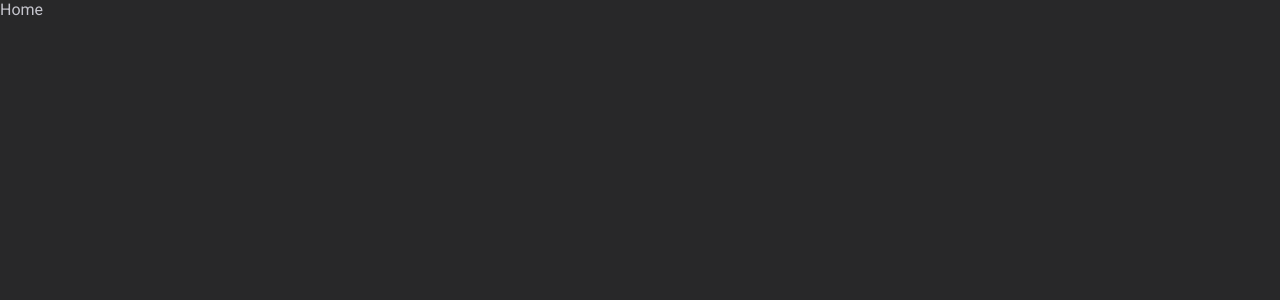
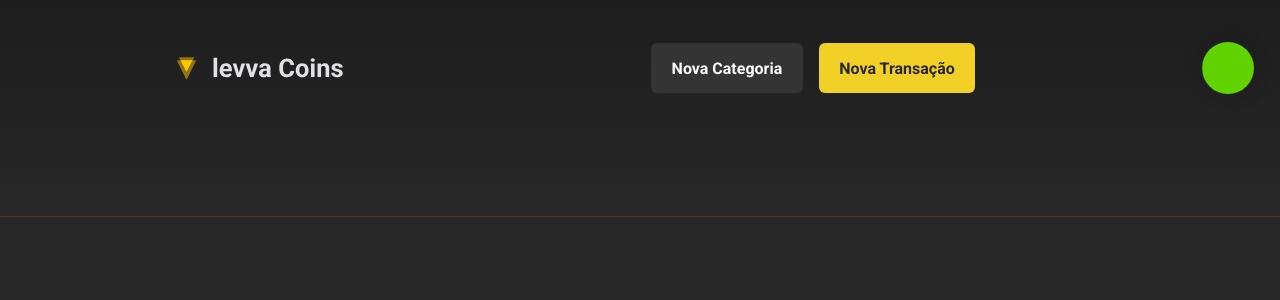
Before and after one commit to Myhr5/levva-coins, a React (Vite) app: page /home in a window 1280 px wide. Shown: the top 300 px of the page. Built offline with nearby package versions, Linux system fonts and the light colour scheme.

Commit message:
Estilização home

```diff
--- /dev/null
+++ b/src/components/Header/index.tsx
@@ -0,0 +1,27 @@
+import {
+  HeaderContainer,
+  HeaderContent,
+  NewCategoryButton,
+  NewTransactionButton,
+  UserAvatar,
+} from "./styles";
+
+import levvaCoinsLogo from "../../assets/logo.svg";
+import perfilIcon from "../../assets/icon.jpg";
+
+export function Header() {
+  return (
+    <HeaderContainer>
+      <HeaderContent>
+        <img src={levvaCoinsLogo} alt="levva Coins" />
+
+        <div>
+          <NewCategoryButton>Nova Categoria</NewCategoryButton>
+          <NewTransactionButton>Nova Transação</NewTransactionButton>
+        </div>
+      </HeaderContent>
+
+      <UserAvatar src={perfilIcon} alt="Jemima Luz" />
+    </HeaderContainer>
+  );
+}
--- /dev/null
+++ b/src/components/Header/styles.ts
@@ -0,0 +1,91 @@
+import styled from "styled-components";
+
+export const HeaderContainer = styled.header`
+  background: linear-gradient(
+    to bottom,
+    ${(props) => props.theme.black},
+    ${(props) => props.theme["gray-600"]}
+  );
+  padding: 2.5rem 0 7.5rem;
+
+  grid-column-start: 1;
+  grid-column-end: 4;
+
+  display: grid;
+  grid-template-columns: 1fr 70rem 7rem 1fr;
+
+  border-bottom: 1px solid ${(props) => props.theme["yellow-500"]}30;
+`;
+
+export const HeaderContent = styled.div`
+  width: 100%;
+  max-width: 70rem;
+
+  grid-column: 2;
+
+  display: flex;
+  justify-content: space-around;
+  align-items: center;
+`;
+
+export const NewCategoryButton = styled.button`
+  height: 50px;
+  background: ${(props) => props.theme["gray-500"]};
+  border: 1px solid transparent;
+  color: ${(props) => props.theme.white};
+  font-weight: bold;
+
+  border-radius: 6px;
+
+  padding: 0 1.25rem;
+  margin-right: 1rem;
+
+  transition: all 0.3s;
+
+  &:hover {
+    cursor: pointer;
+    background-color: ${(props) => props.theme["gray-600"]};
+    color: ${(props) => props.theme["yellow-500"]};
+    border: 1px solid ${(props) => props.theme["yellow-500"]};
+  }
+`;
+
+export const NewTransactionButton = styled.button`
+  height: 50px;
+  border: 0;
+  background: ${(props) => props.theme["yellow-300"]};
+  color: ${(props) => props.theme["gray-600"]};
+  font-weight: bold;
+
+  border-radius: 6px;
+
+  padding: 0 1.25rem;
+  margin-right: 1rem;
+
+  transition: background-color 0.3s;
+
+  &:hover {
+    cursor: pointer;
+    background-color: ${(props) => props.theme["yellow-500"]};
+  }
+`;
+
+export const UserAvatar = styled.img`
+  width: 3.5rem;
+  height: 3.5rem;
+  border-radius: 50%;
+  border: 2px solid transparent;
+  box-shadow: 0px 0px 10px 10px #00000010;
+
+  grid-column: 3 / 4;
+  display: flex;
+  justify-self: flex-end;
+
+  transition: all 0.3s;
+
+  &:hover {
+    cursor: pointer;
+    border: 2px solid ${(props) => props.theme["yellow-500"]};
+    box-shadow: 0px 0px 10px 20px #00000015;
+  }
+`;
--- a/src/layouts/AuthLayout/index.tsx
+++ b/src/layouts/AuthLayout/index.tsx
@@ -1,6 +1,6 @@
 import { ReactNode } from "react";
 
-import LevvaCoinsLogo from "../../assets/logo.svg";
+import levvaCoinsLogo from "../../assets/logo.svg";
 import { AuthBackground, AuthWrapper, AuthContent } from "./styles";
 
 interface AuthLayoutProps {
@@ -14,7 +14,7 @@ export function AuthLayout({ title, subtitle, children }: AuthLayoutProps) {
     <AuthBackground>
       <AuthWrapper>
         <header>
-          <img src={LevvaCoinsLogo} alt="Marca levva Coins" />
+          <img src={levvaCoinsLogo} alt="levva Coins" />
         </header>
 
         <AuthContent>
--- a/src/pages/Home/index.tsx
+++ b/src/pages/Home/index.tsx
@@ -1,3 +1,10 @@
+import { Header } from "../../components/Header";
+import { HomeWrapper } from "./styles";
+
 export function Home() {
-  return <p>Home</p>;
+  return (
+    <HomeWrapper>
+      <Header />
+    </HomeWrapper>
+  );
 }
--- /dev/null
+++ b/src/pages/Home/styles.ts
@@ -0,0 +1,6 @@
+import styled from "styled-components";
+
+export const HomeWrapper = styled.div`
+  display: grid;
+  grid-template-columns: 1fr 77em 1fr;
+`;
--- a/src/styles/defaultTheme.ts
+++ b/src/styles/defaultTheme.ts
@@ -5,6 +5,7 @@ export const defaultTheme = {
   "gray-400": "#7C7C8A",
   "gray-500": "#343435",
   "gray-600": "#282829",
+  "gray-700": "#202021",
 
   black: "#1D1D1D",
 
```
Also changed, not shown: src/assets/icon.jpg (added).
